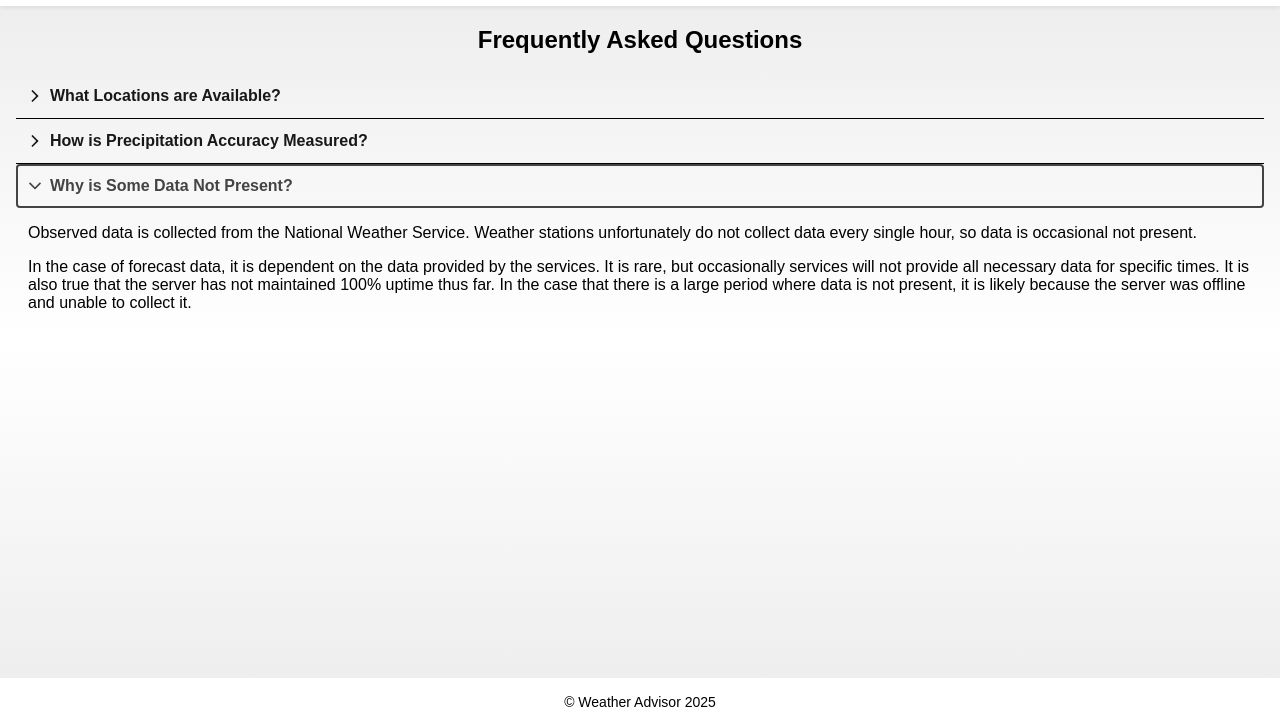
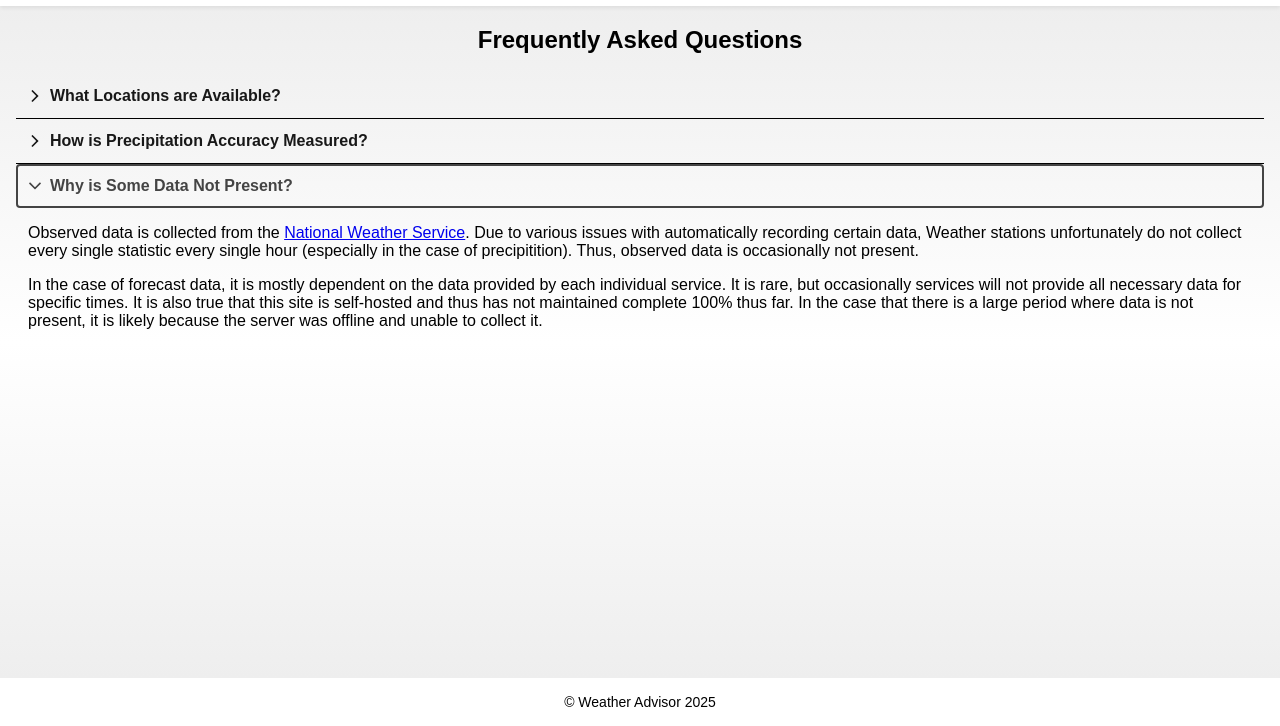
Before and after one commit to eric-livezey/weather-advisor, a website: page pages/faq.html in a window 1280 px wide. Both pictures are taken after a click on the button "Why is Some Data Not Present?". Shown: the part 74-800 px from the top of the page. Drawn offline with Linux system fonts and the light colour scheme; files that its build step writes are made by us from their sources; files whose address does not match are found by name.

Commit message:
Update FAQ & URLs

```diff
--- a/pages/faq.html
+++ b/pages/faq.html
@@ -129,15 +129,18 @@
                         </div>
                         <div class="accordion__content" id="accordion-content-3" hidden>
                             <p>
-                                Observed data is collected from the National Weather Service. Weather stations
-                                unfortunately do not collect data every single hour, so data is occasional not present.
+                                Observed data is collected from the
+                                <a href="https://www.weather.gov/wrh/climate">National Weather Service</a>. Due to
+                                various issues with automatically recording certain data, Weather stations unfortunately
+                                do not collect every single statistic every single hour (especially in the case of
+                                precipitition). Thus, observed data is occasionally not present.
                             </p>
                             <p>
-                                In the case of forecast data, it is dependent on the data provided by the services. It
-                                is rare, but occasionally services will not provide all necessary data for specific
-                                times. It is also true that the server has not maintained 100% uptime thus far. In the
-                                case that there is a large period where data is not present, it is likely because the
-                                server was offline and unable to collect it.
+                                In the case of forecast data, it is mostly dependent on the data provided by each
+                                individual service. It is rare, but occasionally services will not provide all necessary
+                                data for specific times. It is also true that this site is self-hosted and thus has not
+                                maintained complete 100% thus far. In the case that there is a large period where data
+                                is not present, it is likely because the server was offline and unable to collect it.
                             </p>
                         </div>
                     </section>
```
Also changed, not shown: collect.js (+14 -3 lines).
